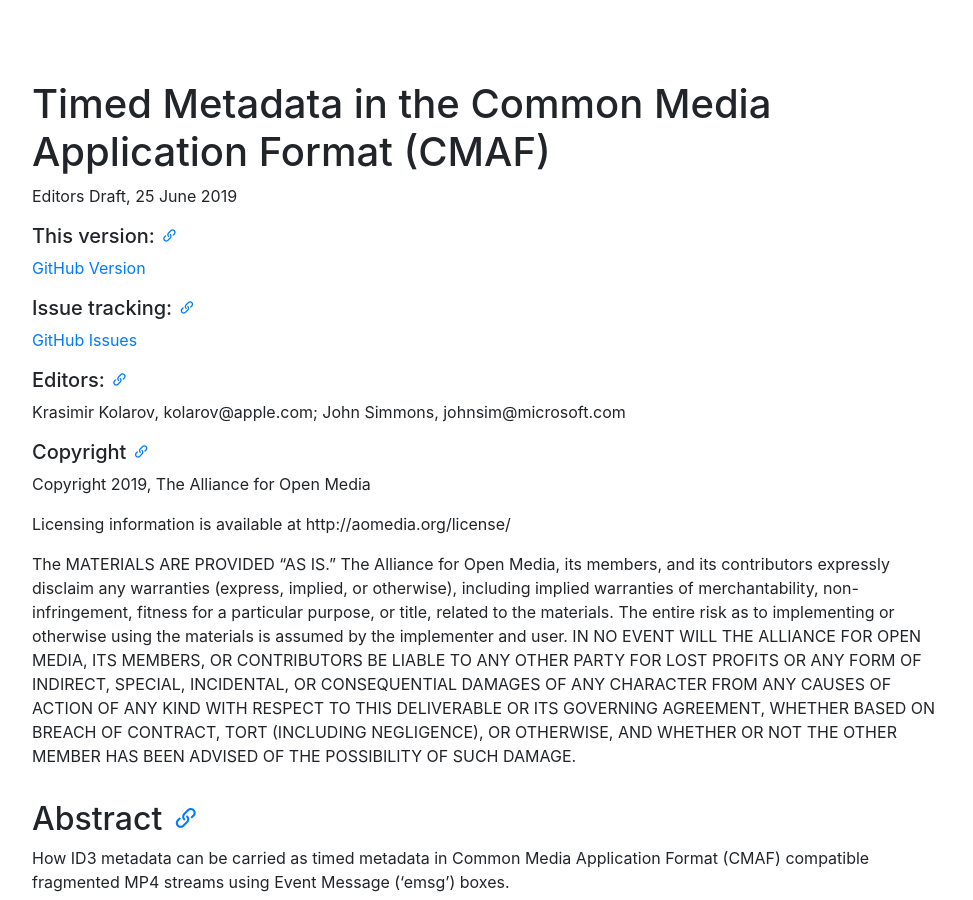
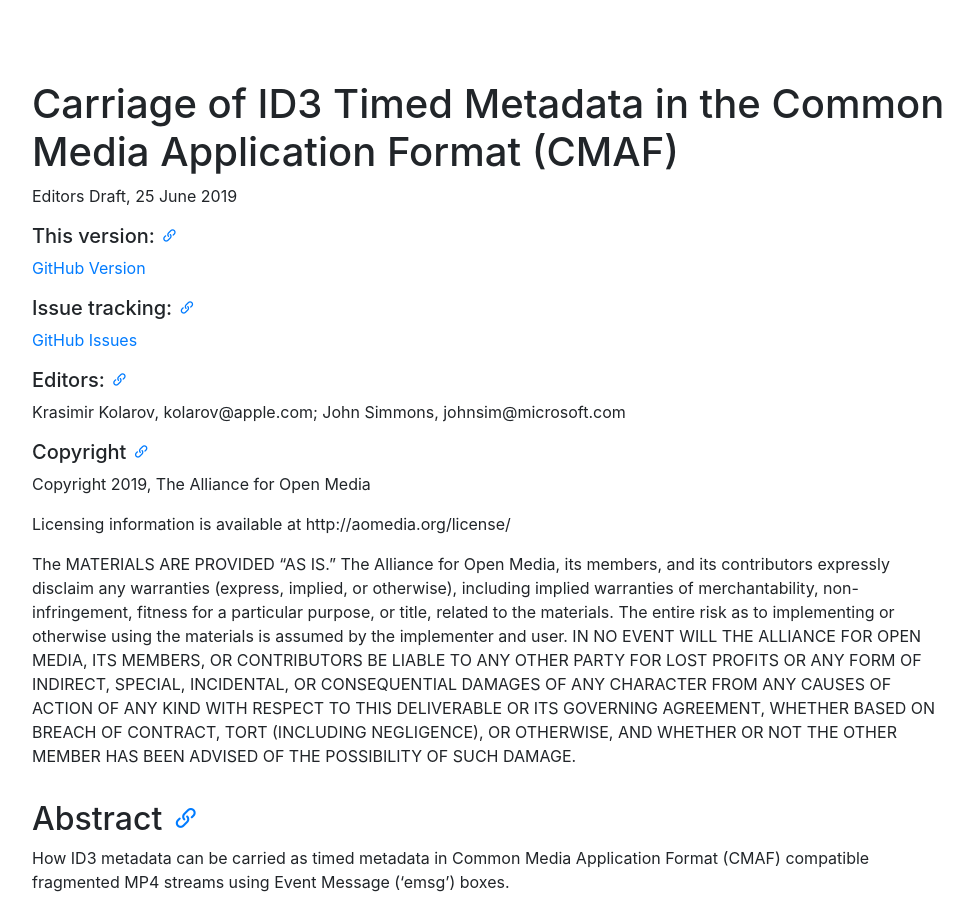
Before and after one commit to AOMediaCodec/id3-emsg, a Jekyll site: the page built from index.md, in a window 1280 px wide and 900 px high. Shown: the whole window, without its empty margins (53-1026 px from the left). Built offline with Jekyll 4.4.1, drawn with Linux system fonts in a browser that asks for light colours; nearby versions of some CDN libraries.

Commit message:
Update av1-id3.md

```diff
--- a/av1-id3.md
+++ b/av1-id3.md
@@ -1,5 +1,5 @@
 
-Timed Metadata in the Common Media Application Format (CMAF)
+Carriage of ID3 Timed Metadata in the Common Media Application Format (CMAF)
 ============================================================
 {:.no_toc }
 
```
